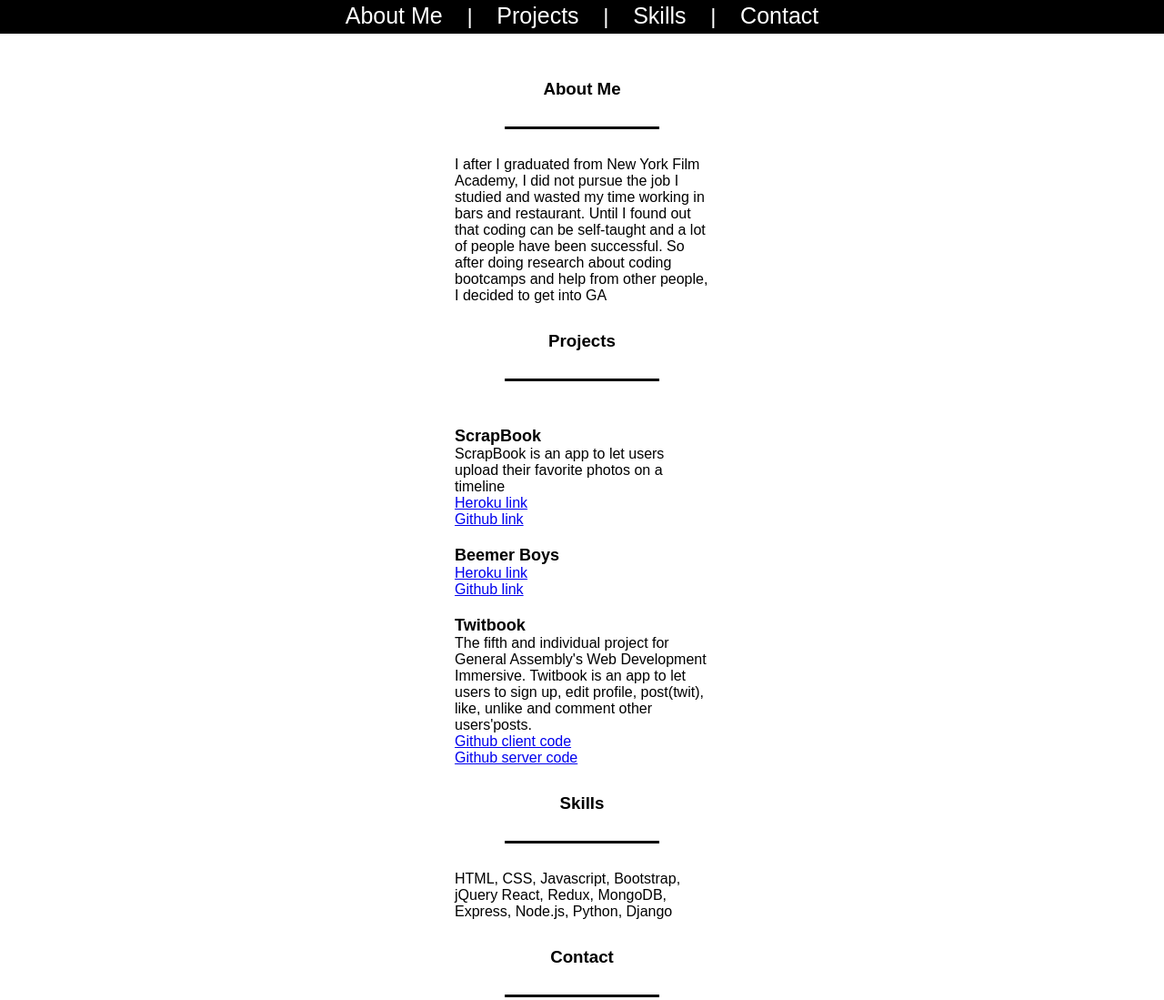
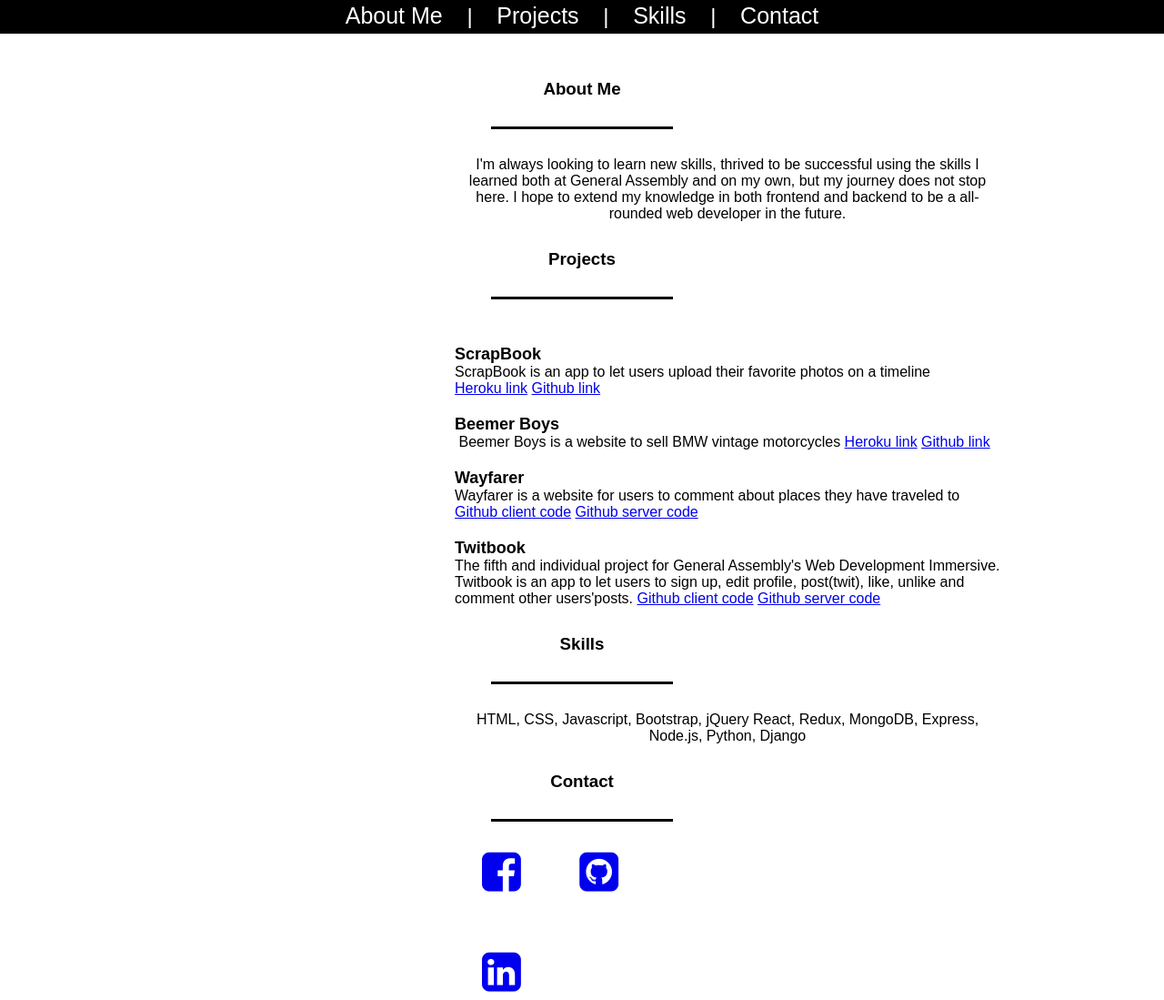
Before and after one commit to mind1990/tirapat-numsin, a plain HTML site: page public/index.html in a window 1280 px wide. Shown: the part 803-1902 px from the top of the page at 91% size. Drawn offline with Linux system fonts and the light colour scheme.

Commit message:
fixed about me

```diff
--- a/public/index.html
+++ b/public/index.html
@@ -27,7 +27,7 @@
 					|
 					<li><a class="toplink" href="#Projects">Projects</a></li>
 					|
-					<li><a class="toplink" href="#Resume">Skills</a></li>
+					<li><a class="toplink" href="#Skills">Skills</a></li>
 					|
 					<li><a class="toplink" href="#Contact">Contact</a></li>
 				</ul>
@@ -40,14 +40,11 @@
 			<div class=" row ">
 				<main id="main-container ">
 					<p>
-						I after I graduated from New York Film Academy, I did not pursue the job I studied and wasted my time working in bars and
-						restaurant. Until I found out that coding can be self-taught and a lot of people have been successful. So after doing
-						research about coding bootcamps and help from other people, I decided to get into GA</p>
+						I'm always looking to learn new skills, thrived to be successful using the skills I learned both at General Assembly and
+						on my own, but my journey does not stop here. I hope to extend my knowledge in both frontend and backend to be a all-rounded
+						web developer in the future.</p>
 				</main>
-
-
 			</div>
-
 			<div class="heading">
 				<h3 id="Projects">Projects</h3>
 			</div>
@@ -60,8 +57,14 @@
 
 					<h2>Beemer Boys</h2>
 					<p></p>
+					<p>Beemer Boys is a website to sell BMW vintage motorcycles</p>
 					<p><a href="https://beemer-boys.herokuapp.com">Heroku link</a></p>
 					<p><a href="https://github.com/blahahaha13/project-2">Github link</a></p>
+
+					<h2>Wayfarer</h2>
+					<p>Wayfarer is a website for users to comment about places they have traveled to</p>
+					<p><a href="https://github.com/mind1990/wayfarer-frontend">Github client code</a></p>
+					<p><a href="https://github.com/mind1990/twitbook-backend">Github server code</a></p>
 
 					<h2>Twitbook</h2>
 					The fifth and individual project for General Assembly's Web Development Immersive. Twitbook is an app to let users to sign
@@ -77,7 +80,6 @@
 				<main id="main-container ">
 					<p>HTML, CSS, Javascript, Bootstrap, jQuery React, Redux, MongoDB, Express, Node.js, Python, Django</p>
 				</main>
-
 			</div>
 			<div class="heading ">
 				<h3 id="Contact">Contact</h3>
@@ -86,8 +88,7 @@
 				<div class="social-links ">
 					<a href="https://www.facebook.com/mind1990 "><i class="fa fa-facebook-square " aria-hidden="true "></i></a>
 					<a href="https://github.com/mind1990 "><i class="fa fa-github-square " aria-hidden="true "></i></a>
-					<a href="https://www.linkedin.com/public-profile/settings?trk=d_flagship3_profile_self_view_public_profile
-				 "><i class="fa fa-linkedin-square " aria-hidden="true "></i></a>
+					<a href="https://www.linkedin.com/in/tirapat-numsin/"><i class="fa fa-linkedin-square " aria-hidden="true "></i></a>
 				</div>
 			</div>
 		</div>
--- a/public/styles/style.css
+++ b/public/styles/style.css
@@ -4,7 +4,10 @@
 	margin: 0;
 	font-family: sans-serif;
 }
-
+p {
+	display: inline-block;
+	text-align: center;
+}
 body {
 	/*background-color: rgb(40,187,156);*/
 	/*width: 100%;*/
@@ -98,9 +101,9 @@
 .row {
 	display: flex;
 	flex-direction: row;
-	justify-content: space-around;
+	justify-content: ;
 	padding: 30px 0;
-
+	width: 600px;
 }
 
 .column {
@@ -111,15 +114,16 @@
 #main-container {
 	display: flex;
 	flex-direction: column;
-	width: 50%;
+	justify-content: center;
+	/* width: 50%; */
 
 }
 
-#aside-container {
+/* #aside-container {
 	display: flex;
 	flex-direction: column;
-	width: 29%;
-}
+	width: 50%;
+} */
 
 .heading {
 	display: flex;
@@ -131,7 +135,7 @@
 	/*text-align: center;*/
 	border-bottom: solid black;
 	padding-bottom: 30px;
-	width: 170px;
+	width: 200px;
 
 }
 
@@ -222,7 +226,7 @@
 	#main-container {
 		width: 100%;
 		padding: 20px 10px;
-		margin: 10px 10px;
+		margin: 5px 5px;
 	}
 
 	#aside-container {
```
